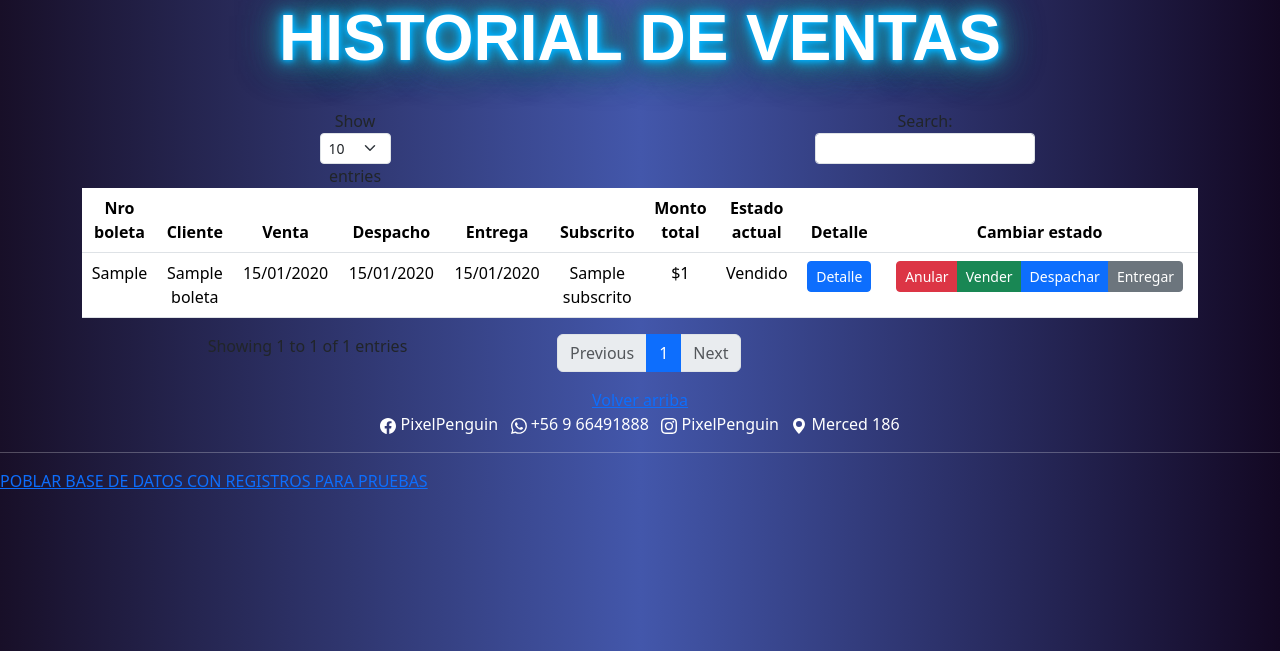
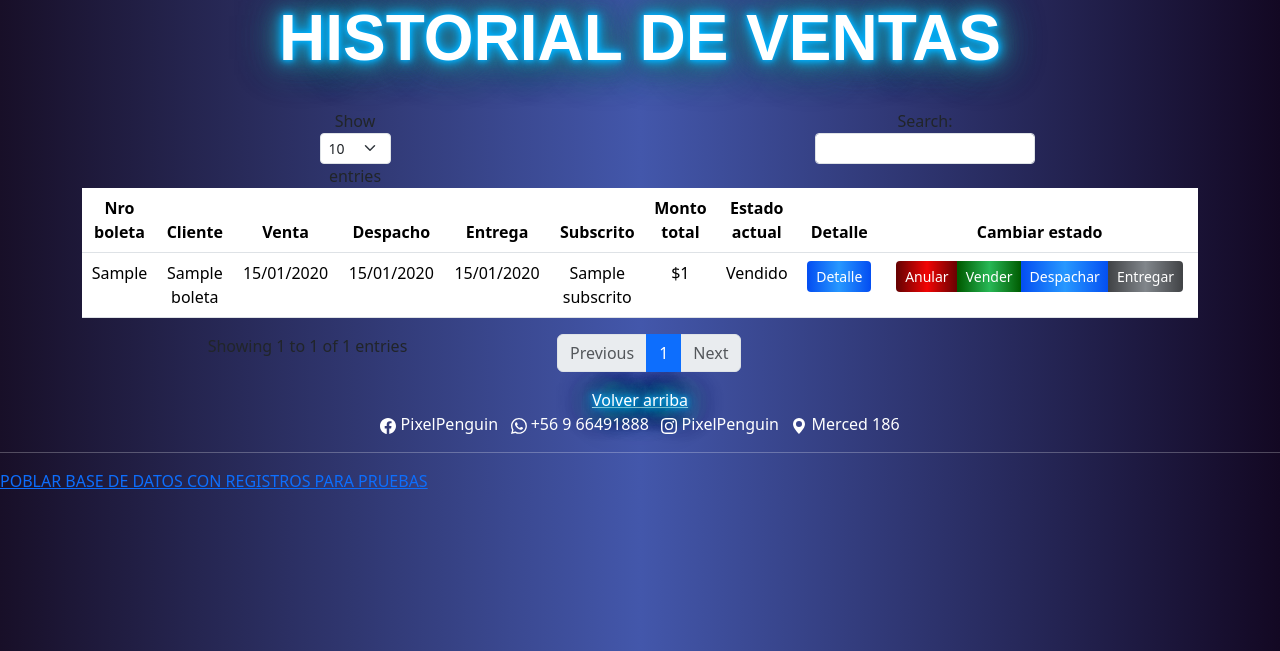
Before and after one commit to DiVillarVega/tienda, a Django app: template core/templates/core/ventas.html in a window 1280 px wide. Shown: the part 56-707 px from the top of the page. Run offline with Django 4.2, Linux system fonts and the light colour scheme; the template is opened without the code that fills it: most values are stand-ins (such as "Sample title", 1, 10 or a date in 2020); some libraries are stand-ins or nearby versions; some web fonts are replaced.

Commit message:
style a botones

```diff
--- a/core/static/core/css/styles.css
+++ b/core/static/core/css/styles.css
@@ -54,6 +54,18 @@ body {
   border: 1px solid rgb(255, 255, 255);
   padding: 40px;
   width: 500px;
+  height: auto;
+  background-color: none;
+  margin: 0 auto;
+  box-shadow:
+  0 0 10px rgb(255, 255, 255),
+  0 0 1cap rgba(0,178,255,1);
+}
+
+.cuadro_neon_pequeño {
+  border: 1px solid rgb(255, 255, 255);
+  padding: 40px;
+  width: auto;
   height: auto;
   background-color: none;
   margin: 0 auto;
@@ -151,6 +163,77 @@ body {
   0 0 5px rgba(0,178,255,1),
   0 0 20px rgba(38,104,127,1);
 }
+
+
+
+.boton_verde {
+  background: linear-gradient(to right, #005b01, #28b856, #005b01);
+  border: none;
+  color: rgb(255, 255, 255) !important;
+  padding: 10px 20px;
+  text-align: center;
+  display: inline-block;
+  width: auto;
+}
+
+.boton_verde:hover {
+  background: linear-gradient(to right, #013701, #158f3b, #013701);
+  box-shadow:
+    0 0 5px rgba(0, 255, 132, 1),
+    0 0 20px rgba(38, 127, 104, 1);
+}
+
+.boton_rojo {
+  background: linear-gradient(to right, #670202, #f20404, #670202);
+  border: none;
+  color: rgb(255, 255, 255) !important;
+  padding: 10px 20px;
+  text-align: center;
+  display: inline-block;
+  width: auto;
+}
+
+.boton_rojo:hover {
+  background: linear-gradient(to right, #2e0101, #930202, #2e0101);
+  box-shadow:
+    0 0 5px rgba(255, 0, 0, 1),
+    0 0 20px rgba(127, 38, 38, 1);
+}
+
+.boton_celeste {
+  background: linear-gradient(to right, #044FF2, #2798FF,#044FF2);
+  border: none;
+  color: rgb(255, 255, 255) !important;
+  padding: 10px 20px;
+  text-align: center;
+  display: inline-block;
+  width: auto;
+}
+
+.boton_celeste:hover {
+  background: linear-gradient(to right,#023093, #1A74F6, #023093);
+  box-shadow:
+    0 0 5px rgb(9, 99, 255),
+    0 0 20px rgb(17, 28, 124);
+}
+
+.boton_gris {
+  background: linear-gradient(to right, #424447, #81868b,#424447);
+  border: none;
+  color: rgb(255, 255, 255) !important;
+  padding: 10px 20px;
+  text-align: center;
+  display: inline-block;
+  width: auto;
+}
+
+.boton_gris:hover {
+  background: linear-gradient(to right,#2a2a2b, #5b5f64, #2a2a2b);
+  box-shadow:
+    0 0 5px rgb(90, 96, 105),
+    0 0 20px rgb(47, 47, 49);
+}
+
 
 .index_ficha{
   background: none;
@@ -379,8 +462,13 @@ body {
 
 .letra-boleta-anulada {
   color: rgb(255, 50, 50);
-  font-weight: bold;
 }
+
+.table_border {
+  border: 1px solid white;
+  padding: 10px;
+}
+
 
 .producto-sm {
   width: 50px; /* Ajusta el ancho según sea necesario */
--- a/core/templates/core/base.html
+++ b/core/templates/core/base.html
@@ -162,7 +162,7 @@
     <footer id="footer" class="letra">
         <div class="container text-center">
           <p>
-            <a href="#">Volver arriba</a>
+            <a href="#" class="neon">Volver arriba</a>
             <br />
             <!-- Redes sociales -->
             <!-- ¡IMPORTANTE! CAMBIAR LOS ENLACES DE LAS REDES SOCIALES -->
--- a/core/templates/core/carrito.html
+++ b/core/templates/core/carrito.html
@@ -36,8 +36,8 @@
                                 <td class="text-end"> {{ item.precio_a_pagar|formatear_dinero }} </td>
                                 <td>
                                     <div class="btn-group">
-                                        <a href="{% url 'ficha' item.producto.id %}" class="btn btn-sm btn-primary"> Detalle </a>
-                                        <a href="{% url 'eliminar_producto_en_carrito' item.id %}" class="btn btn-sm btn-danger"> Eliminar </a>
+                                        <a href="{% url 'ficha' item.producto.id %}" class="btn btn-sm btn-primary boton_celeste"> Detalle </a>
+                                        <a href="{% url 'eliminar_producto_en_carrito' item.id %}" class="btn btn-sm boton_rojo"> Eliminar </a>
                                     </div>
                                 </td>
                             </tr>
--- a/core/templates/core/miscompras.html
+++ b/core/templates/core/miscompras.html
@@ -37,7 +37,7 @@
                                 <td> {{ boleta.total_a_pagar }} </td>
                                 <td> {{ boleta.estado }} </td>
                                 <td>
-                                    <a href="{% url 'boleta' boleta.nro_boleta %}" class="btn btn-sm btn-primary">Detalle</a>
+                                    <a href="{% url 'boleta' boleta.nro_boleta %}" class="btn btn-sm btn-primary boton_celeste">Detalle</a>
                                 </td>
                             </tr>
                         {% endfor %}
--- a/core/templates/core/ventas.html
+++ b/core/templates/core/ventas.html
@@ -27,7 +27,7 @@
                     <tbody>
                         {% for boleta in historial %}
                         {% if boleta.estado == 'Anulado' %}
-                            <tr class="letra-boleta-anulada">
+                            <tr class="letra-boleta_anulada">
                         {% else %}
                             <tr>
                         {% endif %}
@@ -42,15 +42,15 @@
                             <td>{{boleta.estado}}</td>
 
                             <td>
-                                <a href="{% url 'boleta' boleta.nro_boleta %}" class="btn btn-sm btn-primary">Detalle</a>
+                                <a href="{% url 'boleta' boleta.nro_boleta %}" class="btn btn-sm boton_celeste">Detalle</a>
                             </td>
                             <td>
                                 <span>
                                     <div class="btn-group">
-                                        <a href="{% url 'cambiar_estado_boleta' boleta.nro_boleta 'Anulado' %}" class="btn btn-sm btn-danger">Anular</a>
-                                        <a href="{% url 'cambiar_estado_boleta' boleta.nro_boleta 'Vendido' %}" class="btn btn-sm btn-success">Vender</a>
-                                        <a href="{% url 'cambiar_estado_boleta' boleta.nro_boleta 'Despachado' %}" class="btn btn-sm btn-primary">Despachar</a>
-                                        <a href="{% url 'cambiar_estado_boleta' boleta.nro_boleta 'Entregado' %}" class="btn btn-sm btn-secondary">Entregar</a>
+                                        <a href="{% url 'cambiar_estado_boleta' boleta.nro_boleta 'Anulado' %}" class="btn btn-sm boton_rojo">Anular</a>
+                                        <a href="{% url 'cambiar_estado_boleta' boleta.nro_boleta 'Vendido' %}" class="btn btn-sm boton_verde">Vender</a>
+                                        <a href="{% url 'cambiar_estado_boleta' boleta.nro_boleta 'Despachado' %}" class="btn btn-sm boton_celeste">Despachar</a>
+                                        <a href="{% url 'cambiar_estado_boleta' boleta.nro_boleta 'Entregado' %}" class="btn btn-sm boton_gris">Entregar</a>
                                     </div>
                                 </span>
                             </td>
```
Also changed, not shown: core/templates/core/boleta.html (+10 -9 lines), db.sqlite3.
